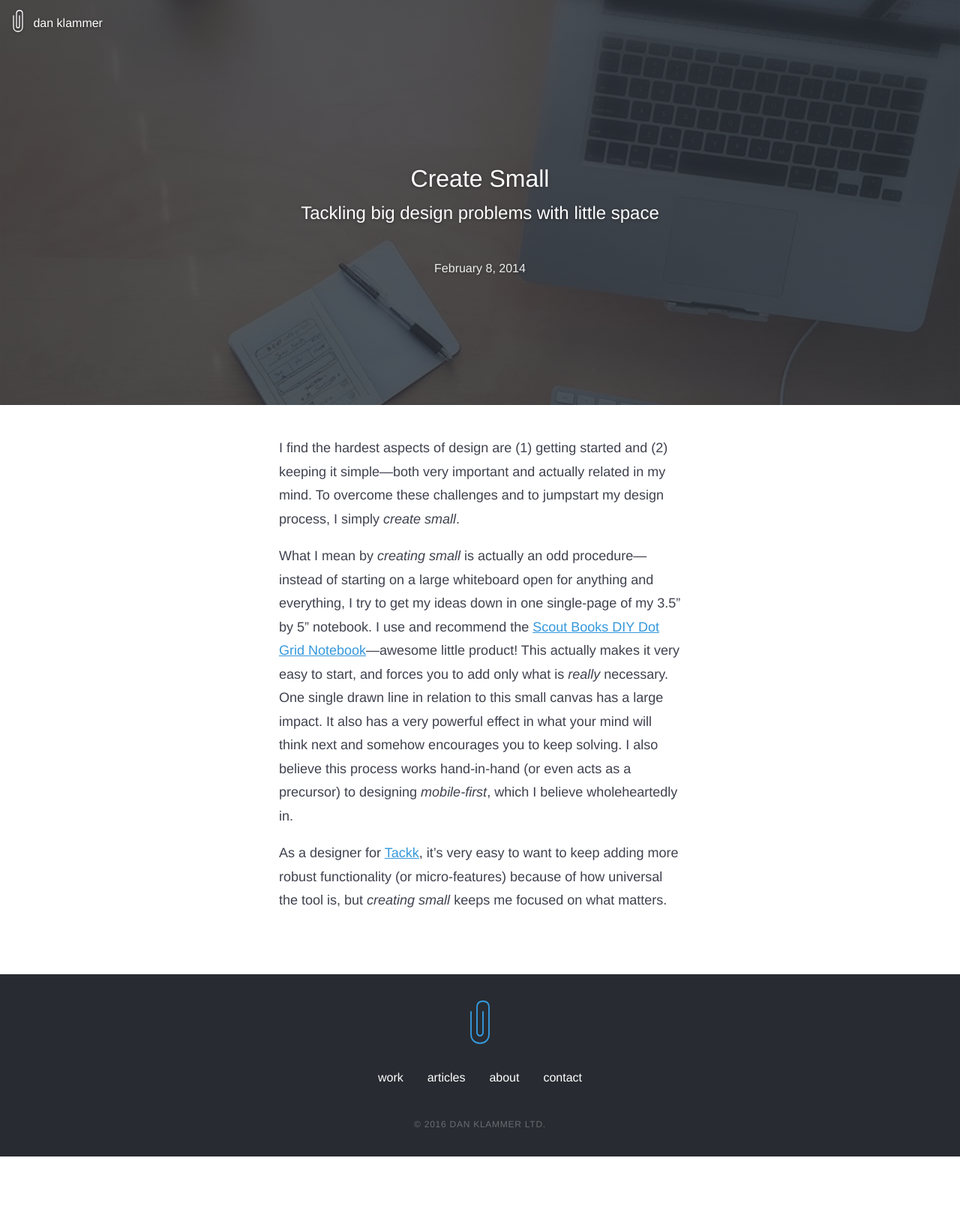
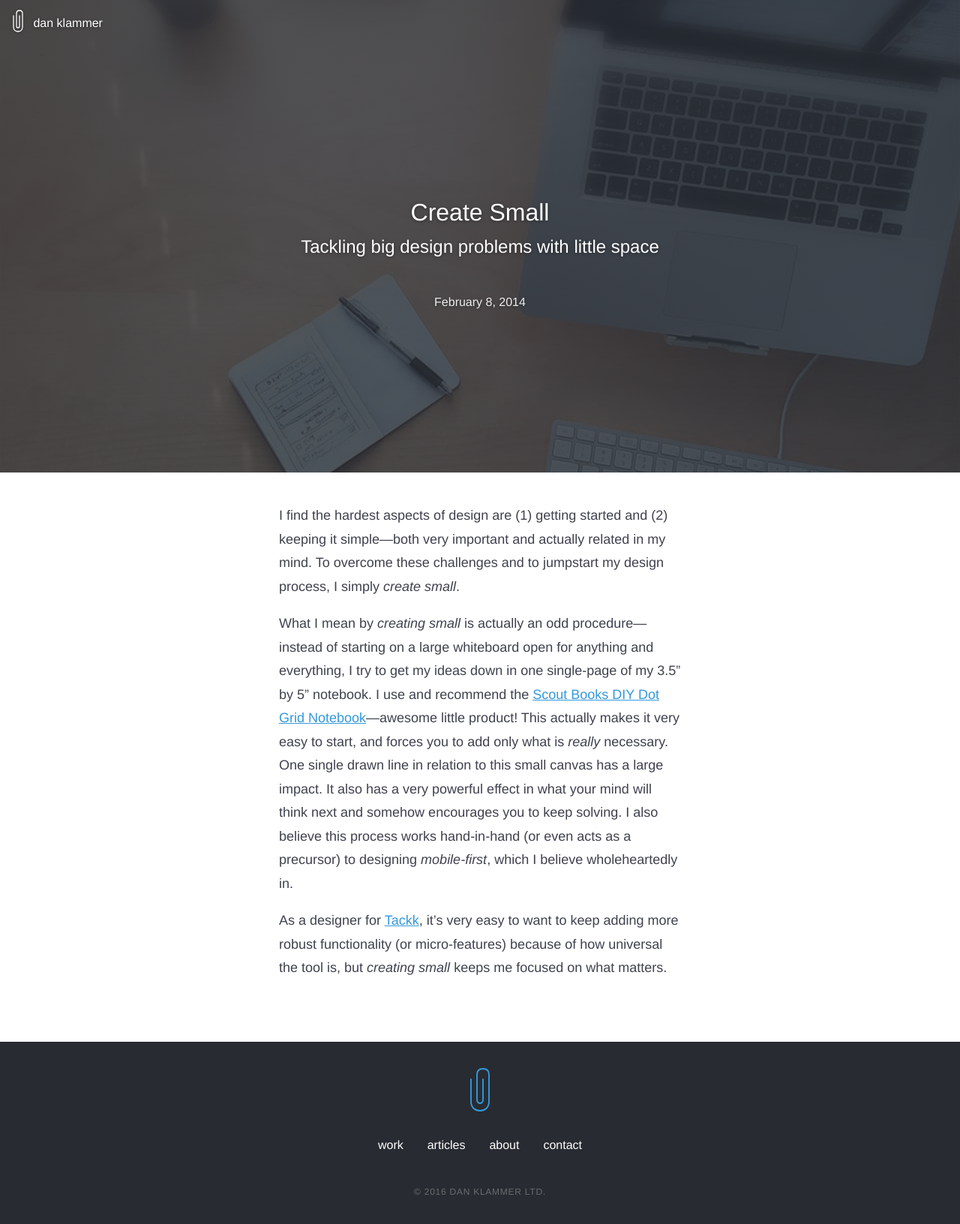
Before and after one commit to danklammer/danklammer.github.io, a Jekyll site: the page built from articles/_posts/2014-02-08-create-small.md, in a window 1280 px wide. Shown: the whole page at 75% size. Built offline with Jekyll 4.4.1, drawn with Linux system fonts in a browser that asks for light colours; before the commit the page ends 1542 px from its top, so only the background shows below that.

Commit message:
Make article headers bigger!

```diff
--- a/_layouts/post.html
+++ b/_layouts/post.html
@@ -4,7 +4,7 @@ layout: default
 
 <article class="site-post lg-post lg-height-full" itemscope itemtype="http://schema.org/BlogPosting">
 
-  <header class="align-center align-middle color-white text-shadow-medium pt6 pb4 article-side-padding" style="background: linear-gradient( rgba({{ page.color }}, 0.8), rgba({{ page.color }}, 0.8)), url({{ page.cover-image }}); background-size: cover; background-position: center center; min-height: 60vh">
+  <header class="align-center align-middle color-white text-shadow-medium pt6 pb4 article-side-padding" style="background: linear-gradient( rgba({{ page.color }}, 0.8), rgba({{ page.color }}, 0.8)), url({{ page.cover-image }}); background-size: cover; background-position: center center; min-height: 70vh">
 
       {% include subpage-logo.html %}
 
```
